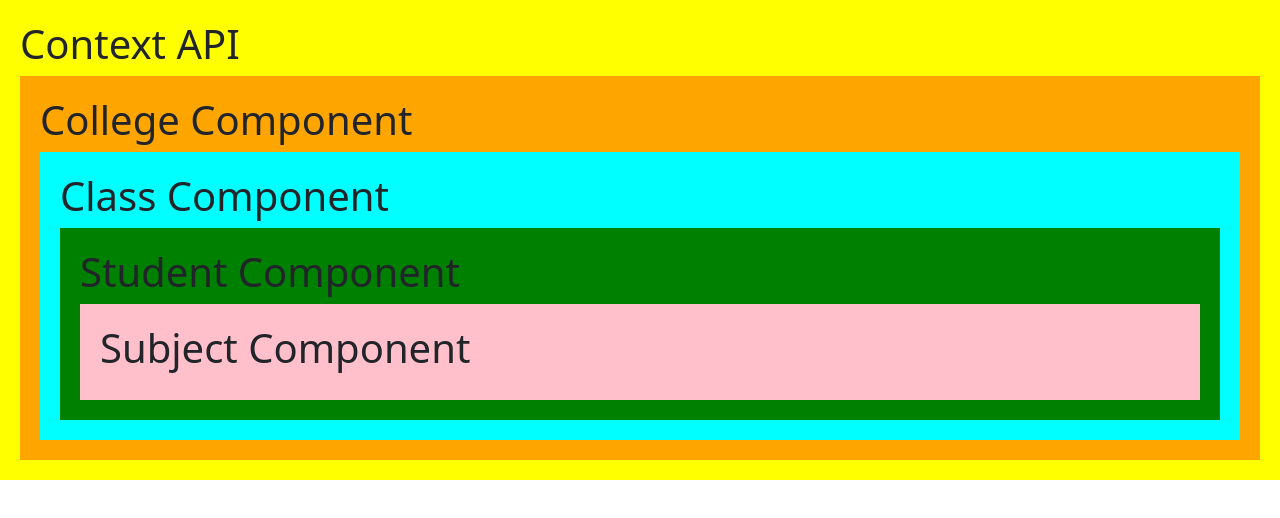
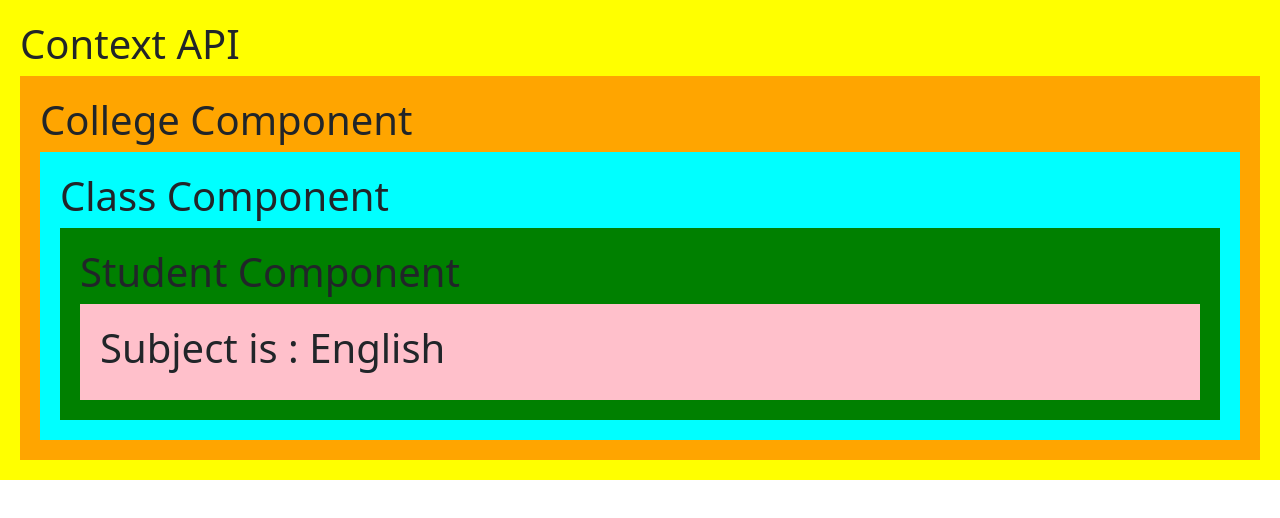
Before and after one commit to PawanDev52/React-19, a React (Vite) app: page / in a window 1280 px wide. Shown: the top 518 px of the page. Built offline with nearby package versions, Linux system fonts and the light colour scheme.

Commit message:
context api

```diff
--- a/src/App.jsx
+++ b/src/App.jsx
@@ -135,6 +135,7 @@ import UserInput from "./UserInput";
 import AddUser from "./AddUser";
 import DisplayUser from "./DisplayUser";
 import CollegeContext from "./CollegeContext";
+import { SubjectName } from "./ContextData";
 
 // function App() {
 //   const [fruit, setFruit] = useState("Apple");
@@ -1417,8 +1418,10 @@ import CollegeContext from "./CollegeContext";
 function App() {
   return (
     <div style={{ background: "yellow", padding: "20px" }}>
-      <h1>Context API</h1>
-      <CollegeContext />
+      <SubjectName.Provider value="English">
+        <h1>Context API</h1>
+        <CollegeContext />
+      </SubjectName.Provider>
     </div>
   );
 }
--- a/src/ContextData.jsx
+++ b/src/ContextData.jsx
@@ -1,3 +1,3 @@
 import { createContext } from "react";
 
-export const SubjectContext = createContext('Maths');
+export const SubjectName = createContext('Maths');
--- a/src/SubjectContext.jsx
+++ b/src/SubjectContext.jsx
@@ -1,7 +1,11 @@
+import { useContext } from "react";
+import { SubjectName } from "./ContextData";
+
 export default function SubjectContext() {
+  const subject = useContext(SubjectName);
   return (
     <div style={{ background: "pink", padding: "20px" }}>
-      <h1>Subject Component</h1>
+      <h1>Subject is : {subject}</h1>
     </div>
   );
 }
```
